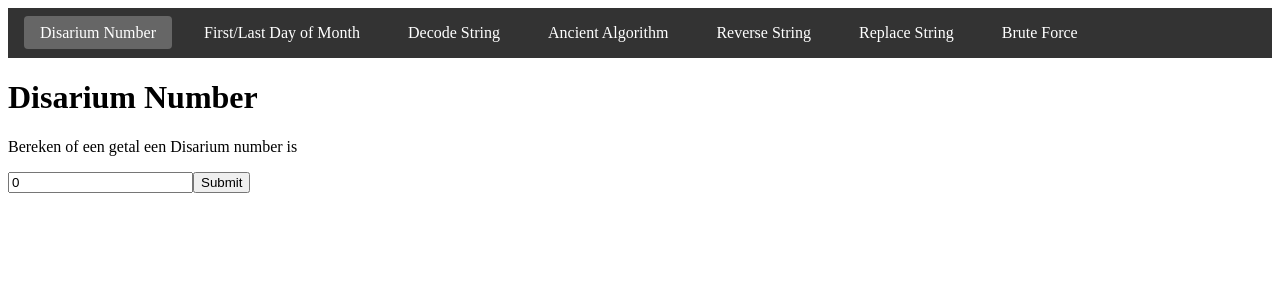
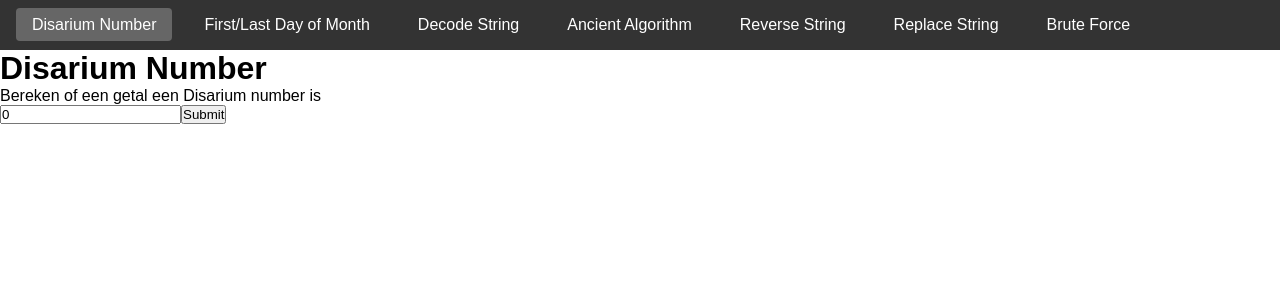
Before and after one commit to DuerinckThibeau/HTF-2024, an Angular app: page /mission/disarium-number in a window 1280 px wide. Shown: the top 300 px of the page. Built offline with nearby package versions, Linux system fonts and the light colour scheme.

Commit message:
Remove standard styling

```diff
--- a/src/app/app.component.scss
+++ b/src/app/app.component.scss
@@ -0,0 +1,4 @@
+:host {
+  display: block;
+  width: 100%;
+}
--- a/src/styles.scss
+++ b/src/styles.scss
@@ -1 +1,10 @@
-/* You can add global styles to this file, and also import other style files */
+* {
+  margin: 0;
+  padding: 0;
+  box-sizing: border-box;
+}
+
+body {
+  margin: 0;
+  font-family: Arial, sans-serif;
+}
```
